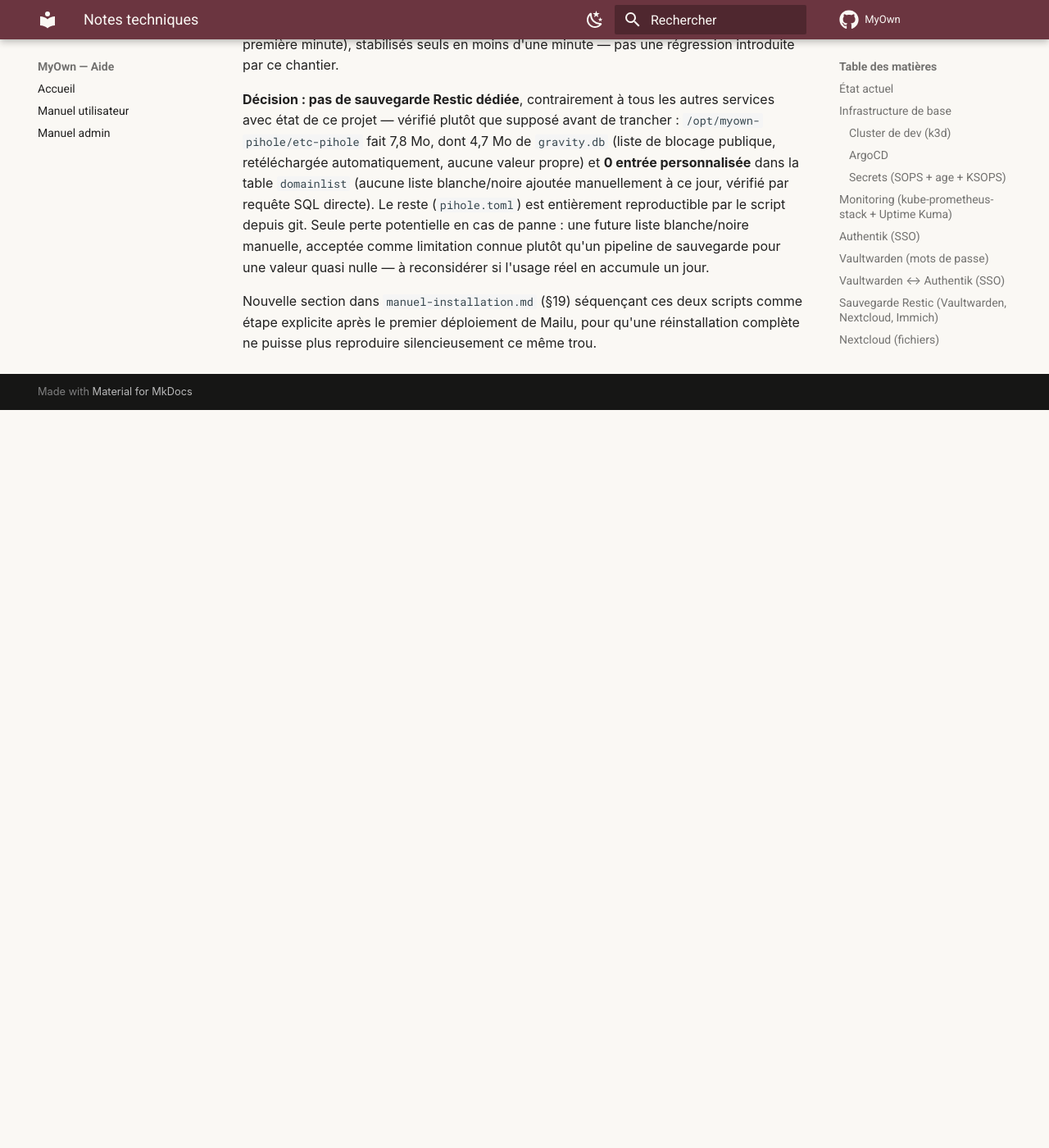
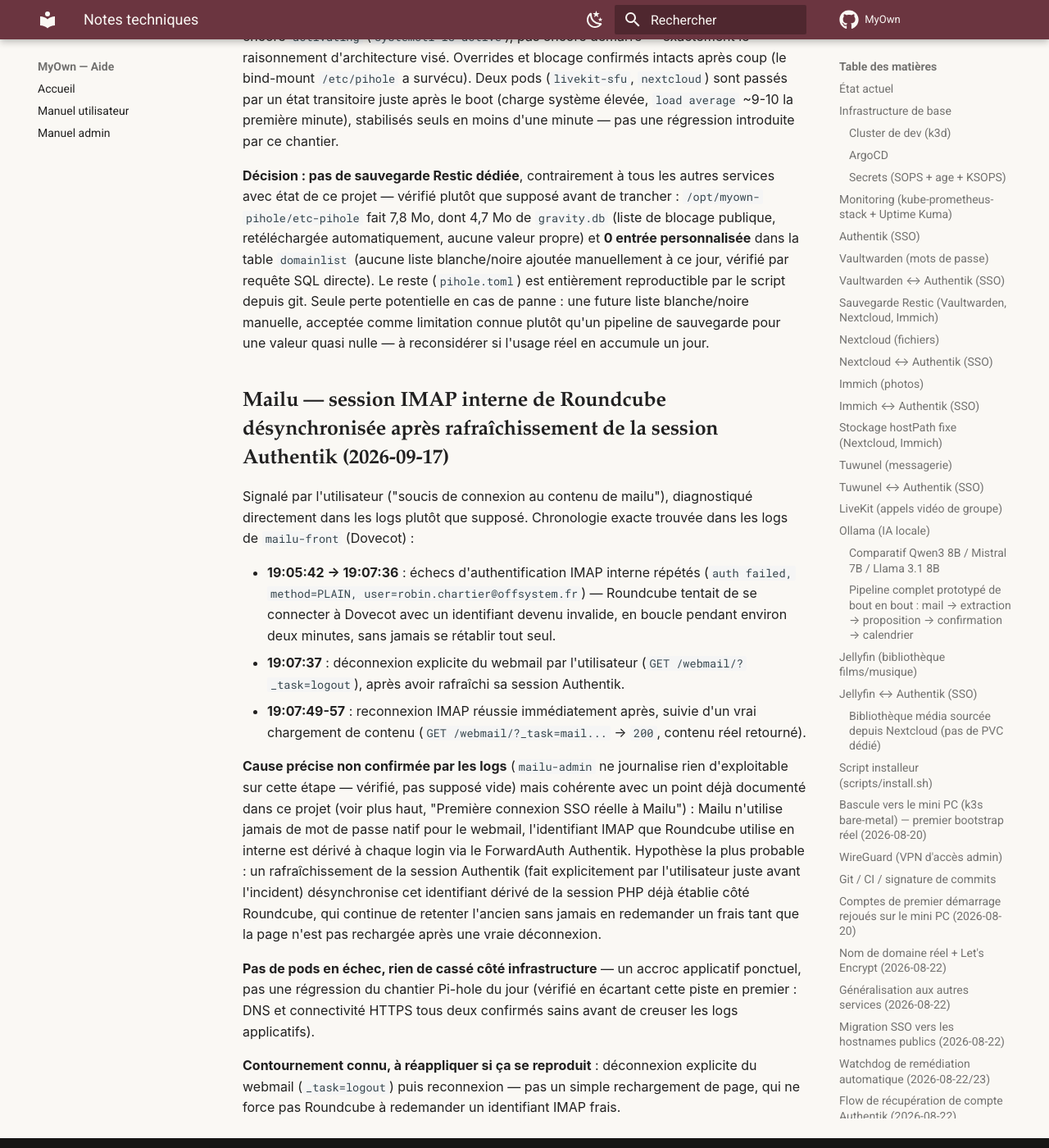
Before and after one commit to Pavliin/MyOwn, an MkDocs documentation site: the page built from docs/notes-techniques.md, in a window 1280 px wide and 1400 px high, scrolled down 102999 px. Shown: the whole window at 82% size. Built offline with MkDocs 1.6.1 and Material for MkDocs 9.7.7, drawn with Linux system fonts in a browser that asks for light colours; comment, search, counter and statistics services are not loaded; before the commit the page ends 103499 px from its top, so only the background shows below that; some of the changed text lies outside the part shown.

Commit message:
docs(mailu): document Roundcube IMAP session gotcha, prepare Phase 5 handoff
Real gotcha found and confirmed via Dovecot's own logs: Roundcube's
internal IMAP session can desync after an Authentik session refresh,
causing repeated internal auth failures until an explicit webmail
logout/login (not just a page reload) forces a fresh credential.
Documented in notes-techniques.md with the exact log timeline, and a
short troubleshooting pointer added to manuel-admin.md's Mailu section.

Also updates CLAUDE.md's Current State to hand off cleanly to Phase 5:
Phase 4's implementation checklist is now fully closed (Pi-hole was the
last item), with the "once mail is stable" tension from roadmap.md's
own Phase 5 objective flagged explicitly rather than silently assumed
satisfied.

Co-Authored-By: Claude Sonnet 5 <noreply@anthropic.com>

```diff
--- a/docs/notes-techniques.md
+++ b/docs/notes-techniques.md
@@ -1012,6 +1012,8 @@ Suite directe de l'entrée précédente : une fois les ports 993/465 exposés su
 - `scripts/mailu-promote-admin.py <email>` — `PATCH /api/v1/user/<email>` (`global_admin: true`), idempotent, échoue explicitement si le compte n'existe pas encore (pas encore connecté via SSO). Validé en direct sur dev : promotion réelle, ré-exécution sans effet, cas d'erreur sur un compte inexistant — testé puis nettoyé (compte de test remis à `global_admin: false`).
 - `scripts/mailu-dkim-setup.py <domaine>` — `GET /api/v1/domain/<domaine>` pour vérifier qu'une clé existe (`dns_dkim` non vide), génère via `POST .../dkim` sinon (endpoint dédié, `domain.generate_dkim_key(); domain.save_dkim_key()` — trouvé en lisant `api/v1/domain.py`, plus direct que le champ `dkim_key` générique avec sa valeur magique `-generate-`), **relit la clé depuis l'API après génération** plutôt que de faire confiance à un code retour 200 — exactement la vérification qui avait manqué la première fois. Validé en direct sur dev pour la branche "clé déjà présente" (idempotence confirmée) ; branche génération non testée par un vrai appel (suppression du fichier de test bloquée par le classifieur auto-mode, action destructive) mais mécanisme identique à celui déjà validé pour de vrai via le bouton de l'admin sur le mini PC ce soir même.
 
+Nouvelle section dans `manuel-installation.md` (§19) séquençant ces deux scripts comme étape explicite après le premier déploiement de Mailu, pour qu'une réinstallation complète ne puisse plus reproduire silencieusement ce même trou.
+
 ## Pi-hole — dernier item d'implémentation de la Phase 4, déployé et validé de bout en bout (2026-09-17)
 
 Placement tranché en faveur d'un conteneur Docker hors cluster, sur l'hôte (`scripts/pihole-setup.sh`) — même raisonnement de dépendance circulaire que WireGuard/le watchdog (`architecture.md` §6), mais l'enjeu ici n'est pas l'accès au cluster, c'est le DNS de toute la maison : le cluster de dev a déjà été recréé plusieurs fois pendant le développement (Phase 3.5), ce qui aurait coupé le DNS du foyer entier si Pi-hole y avait tourné comme un `Deployment` k8s normal. Nouvelle dépendance Docker sur le mini PC (jamais utilisée jusqu'ici — k3s bare-metal tourne sur containerd embarqué), sans collision constatée avec k3s (cluster resté `Ready`, Traefik re-testé en HTTP réel après l'installation).
@@ -1032,4 +1034,16 @@ Placement tranché en faveur d'un conteneur Docker hors cluster, sur l'hôte (`s
 
 **Décision : pas de sauvegarde Restic dédiée**, contrairement à tous les autres services avec état de ce projet — vérifié plutôt que supposé avant de trancher : `/opt/myown-pihole/etc-pihole` fait 7,8 Mo, dont 4,7 Mo de `gravity.db` (liste de blocage publique, retéléchargée automatiquement, aucune valeur propre) et **0 entrée personnalisée** dans la table `domainlist` (aucune liste blanche/noire ajoutée manuellement à ce jour, vérifié par requête SQL directe). Le reste (`pihole.toml`) est entièrement reproductible par le script depuis git. Seule perte potentielle en cas de panne : une future liste blanche/noire manuelle, acceptée comme limitation connue plutôt qu'un pipeline de sauvegarde pour une valeur quasi nulle — à reconsidérer si l'usage réel en accumule un jour.
 
-Nouvelle section dans `manuel-installation.md` (§19) séquençant ces deux scripts comme étape explicite après le premier déploiement de Mailu, pour qu'une réinstallation complète ne puisse plus reproduire silencieusement ce même trou.
+## Mailu — session IMAP interne de Roundcube désynchronisée après rafraîchissement de la session Authentik (2026-09-17)
+
+Signalé par l'utilisateur ("soucis de connexion au contenu de mailu"), diagnostiqué directement dans les logs plutôt que supposé. Chronologie exacte trouvée dans les logs de `mailu-front` (Dovecot) :
+
+- **19:05:42 → 19:07:36** : échecs d'authentification IMAP interne répétés (`auth failed, method=PLAIN, user=robin.chartier@offsystem.fr`) — Roundcube tentait de se connecter à Dovecot avec un identifiant devenu invalide, en boucle pendant environ deux minutes, sans jamais se rétablir tout seul.
+- **19:07:37** : déconnexion explicite du webmail par l'utilisateur (`GET /webmail/?_task=logout`), après avoir rafraîchi sa session Authentik.
+- **19:07:49-57** : reconnexion IMAP réussie immédiatement après, suivie d'un vrai chargement de contenu (`GET /webmail/?_task=mail...` → `200`, contenu réel retourné).
+
+**Cause précise non confirmée par les logs** (`mailu-admin` ne journalise rien d'exploitable sur cette étape — vérifié, pas supposé vide) mais cohérente avec un point déjà documenté dans ce projet (voir plus haut, "Première connexion SSO réelle à Mailu") : Mailu n'utilise jamais de mot de passe natif pour le webmail, l'identifiant IMAP que Roundcube utilise en interne est dérivé à chaque login via le ForwardAuth Authentik. Hypothèse la plus probable : un rafraîchissement de la session Authentik (fait explicitement par l'utilisateur juste avant l'incident) désynchronise cet identifiant dérivé de la session PHP déjà établie côté Roundcube, qui continue de retenter l'ancien sans jamais en redemander un frais tant que la page n'est pas rechargée après une vraie déconnexion.
+
+**Pas de pods en échec, rien de cassé côté infrastructure** — un accroc applicatif ponctuel, pas une régression du chantier Pi-hole du jour (vérifié en écartant cette piste en premier : DNS et connectivité HTTPS tous deux confirmés sains avant de creuser les logs applicatifs).
+
+**Contournement connu, à réappliquer si ça se reproduit** : déconnexion explicite du webmail (`_task=logout`) puis reconnexion — pas un simple rechargement de page, qui ne force pas Roundcube à redemander un identifiant IMAP frais.
```
Also changed, not shown: CLAUDE.md (+1 -1 lines), docs/manuel-admin.md (+6 -0 lines).
